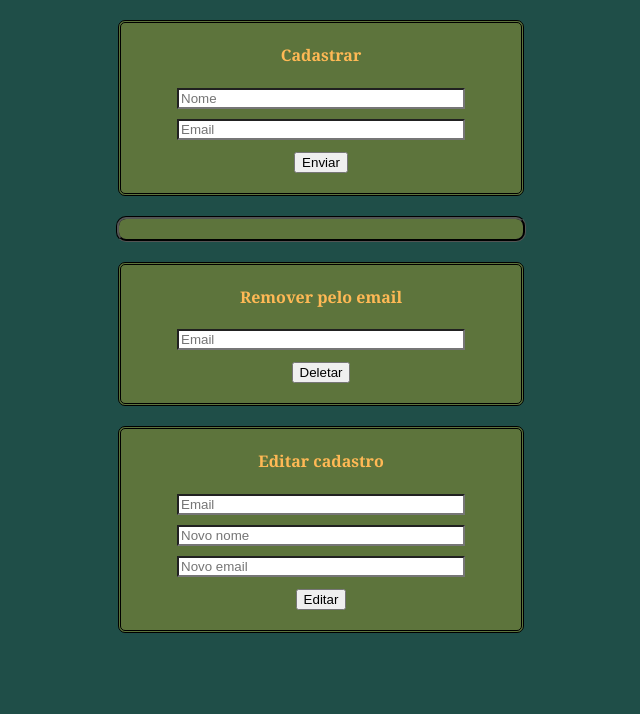
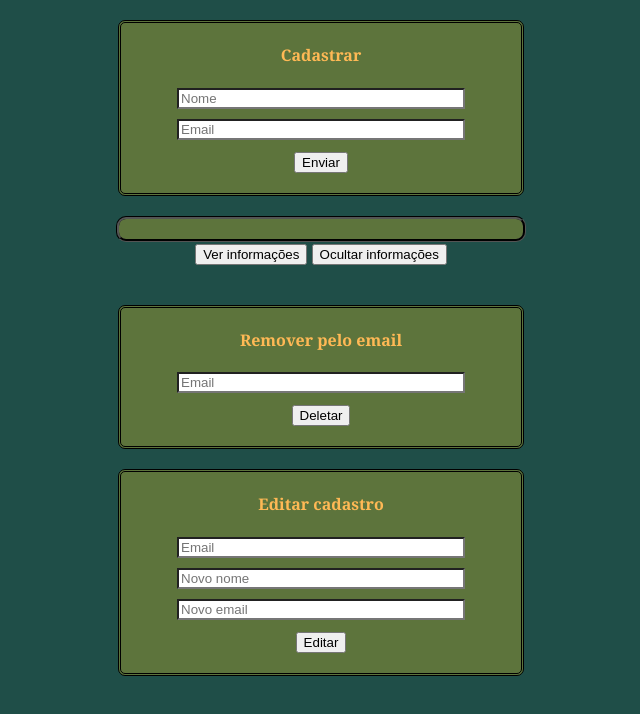
Before and after one commit to rodericussilva/simple-local-crud, a website: page index.html in a window 1280 px wide. Shown: the whole page, without its empty margins (319-959 px from the left). Drawn offline with Linux system fonts and the light colour scheme.

Commit message:
Update index.html
Add button show and hide

```diff
--- a/index.html
+++ b/index.html
@@ -16,6 +16,8 @@
     </form>
 
     <div id="displayData"></div>
+    <button type="button" onclick="showDatas()">Ver informações</button>
+    <button type="button" onclick="hideDatas()">Ocultar informações</button>
 
     <form class="form">
         <h4>Remover pelo email</h4>
```
